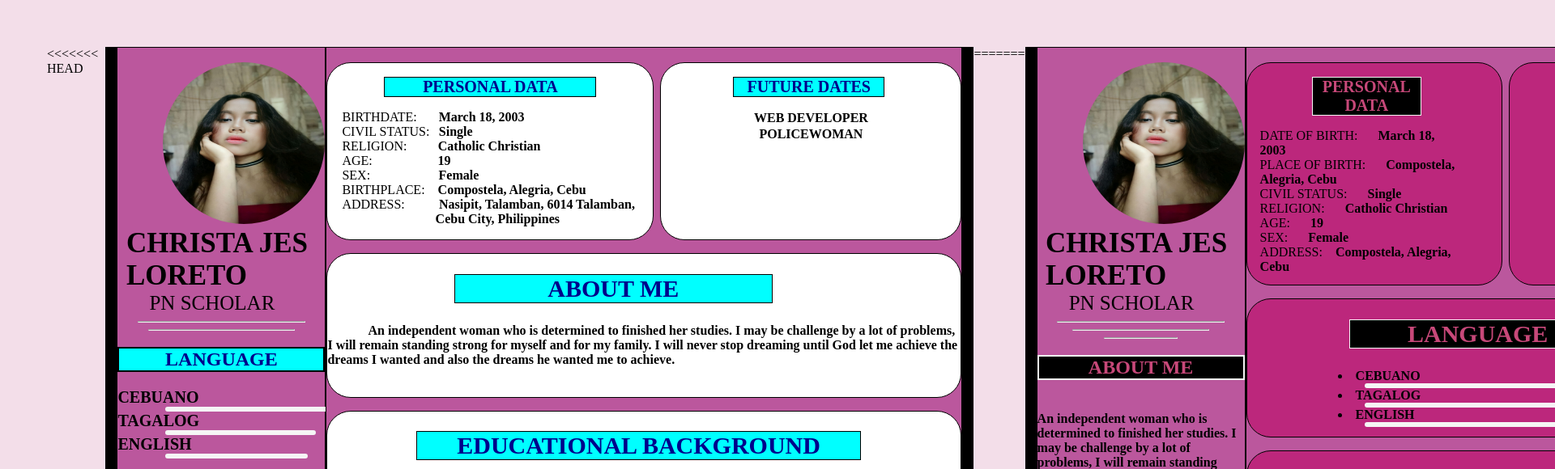
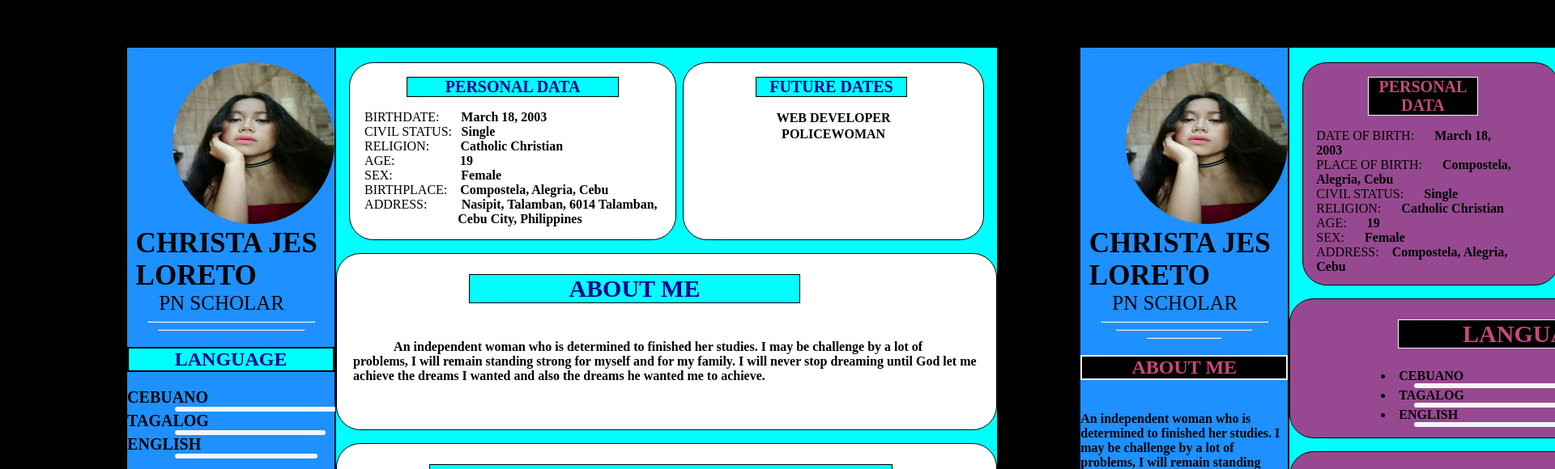
Before and after one commit to christajes/christajes.github.io, a plain HTML site: page index.html in a window 1280 px wide. Shown: the top 580 px of the page at 81% size, 1920 px wide, since content can reach past the window. Drawn offline with Linux system fonts and the light colour scheme.

Commit message:
updated style.css

```diff
--- a/style.css
+++ b/style.css
@@ -1,75 +1,103 @@
-.container{
+.container {
 	border: solid 1px black;
-    width: 320px;
-    border-left-width: 15px;
-    background-color: #bb579d;
-    height: 900px;
+	width: 340px;
+	border-left-width: 25px;
+	background-color: dodgerblue;
+	height: 970px;
+	margin: auto;
 }
-.container2{
-    border: solid 1px;
-    width: 800px;
+
+.container2 {
+	border: solid 1px black;
+	width: 820px;
 	box-shadow: 0 0 0 #bb579d;
-    background-color: #bb579d;
+	background-color: aqua;
 	border-right-width: 15px;
+	margin: auto;
+	height: 970px;
 }
-body{
+
+body {
 	display: inline-flex;
-    background-color: #cf72a13b;
+	background-color: black;
 	margin-bottom: 0;
 	padding: 50px;
 }
-.data span{
+
+.data span {
 	margin-left: 1em;
 }
-.data li{
-    margin-left:1em;
-    list-style:none;
+
+.data li {
+	margin-left: 1em;
+	list-style: none;
 }
-.language li{
+
+.language li {
 	margin-left: 7em;
 }
-.contacts li{
-    list-style:none;
+
+.contacts li {
+	list-style: none;
 	font-size: 20px;
 }
+
 .personal ul {
 	margin: 0;
 	padding: 0;
 	list-style: none;
 }
-.personal ul li h1{
+
+.personal ul li h1 {
 	margin: 0;
 	padding: 0;
 }
+
 .education h4 {
-    margin-left: 4em;
+	margin-left: 2em;
 	color: black;
 	font-size: 17px;
 }
-.education p{
+
+.education p {
 	margin-left: 23%;
 	line-height: 0px;
 }
-.skills ul{
+
+.skills ul {
 	list-style: none;
 	margin: 0;
 	padding: 0;
 }
-.skills ul li h4{
+
+.skills ul li h4 {
 	margin: 0;
 	padding: 0;
 }
-.container3{
+
+.container3 {
 	display: inline-flex;
+	margin-left: 1em;
+	margin-right: 1em;
 }
-.experience{
-    border:solid 1px rgb(107, 20, 119);
+
+.experience {
+	border: solid 1px rgb(107, 20, 119);
 	width: 379px;
 	margin-left: 0.5em;
 	border-radius: 30px;
 }
-.experience li{
+
+.experience li {
 	line-height: 20px;
 	text-align: center;
 	list-style: none;
 }
+
+.hatdog {
+	padding: 20px;
+}
+
+html {
+	background: black;
+}
```
Lines whose indentation alone changed are shown as unchanged.
